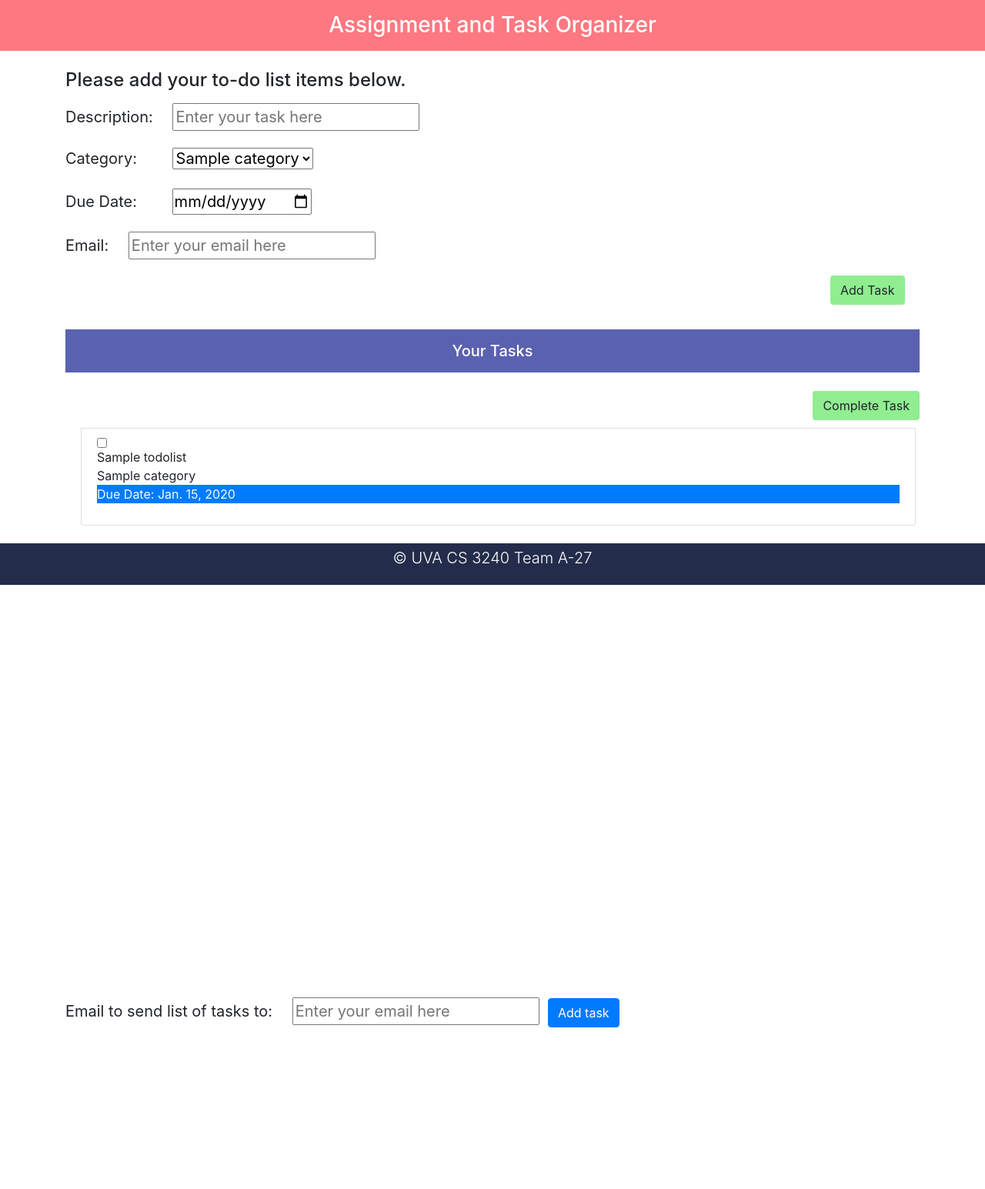
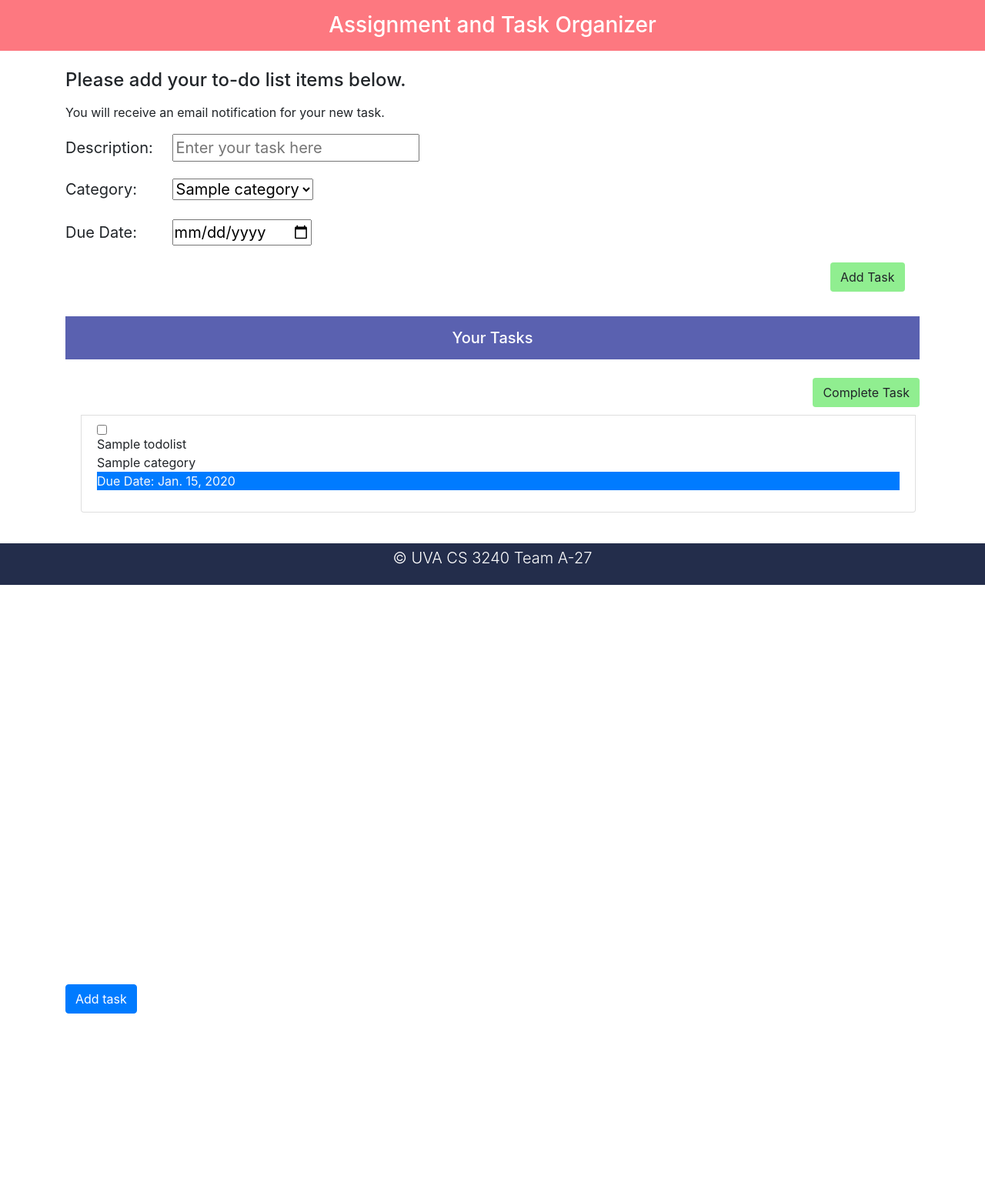
Before and after one commit to geetan-gandhe/assignment-organizer, a Django app: page /index in a window 1280 px wide. Shown: the part 40-1585 px from the top of the page at 77% size. After the commit the page ends 1357 px from the top, so only its background shows below. Run offline with Django 3.2, Linux system fonts and the light colour scheme; tables that the repository leaves empty hold one stand-in row (values such as "Sample post"); some libraries are stand-ins or nearby versions.

Commit message:
try user.email

```diff
--- a/organizer/templates/organizer/index.html
+++ b/organizer/templates/organizer/index.html
@@ -18,6 +18,7 @@
 	<div class="container">
             <div class="content">
             <h4><p class = "text-left"> Please add your to-do list items below.</p></h4>
+            <p class = "text-left"> You will receive an email notification for your new task.</p>
             <form action="" method="post">
             {% csrf_token %}
                 <div class="inputContainer">
@@ -43,13 +44,6 @@
                     <input style="margin-left:40px" type="date" id="dueDate" class="taskDate" name="date" required>
                     </blockquote>
                 </div>
-
-                <div class="inputContainer">
-                    <blockquote class="blockquote text-left">
-                        <label for="email">Email:      </label>
-                        <input style="margin-left:20px" type="text" id="email" class="email" placeholder="Enter your email here" name="email" required>
-                    </blockquote>
-                    </div>
 
 
                 <div class="row">
@@ -86,9 +80,7 @@
             {% csrf_token %}
              <div class="inputContainer">
                 <blockquote class="blockquote text-left">
-                    <label for="email">Email to send list of tasks to:      </label>
-                    <input style="margin-left:20px" type="text" id="email" class="email" placeholder="Enter your email here" name="email" required>
-                    &nbsp;<button class="btn btn-primary" name="email" type="submit">Add task</button>&nbsp;&nbsp;&nbsp;&nbsp;
+                    <button class="btn btn-primary" name="email" type="submit">Add task</button>&nbsp;&nbsp;&nbsp;&nbsp;
                 </blockquote>
                 </div>
             </form>
--- a/organizer/views.py
+++ b/organizer/views.py
@@ -175,7 +175,7 @@ def index(request): #the index view
             title = request.POST["description"] #title
             date = str(request.POST["date"]) #date
 
-            email= request.POST["email"]
+            email= request.user.email
 
             category = request.POST["category_select"] #category
             content = title + " -- " + date + " " + category #content
@@ -208,7 +208,7 @@ def index(request): #the index view
 
             body = {
             'Greeting': "Hello!",
-            'Sen': "A new task has been adding. Your task details are below: ",
+            'Sen': "A new task has been added. Your task details are below: ",
             's': " ",
             'n1': "Description",
 			'Task title': title,
```
